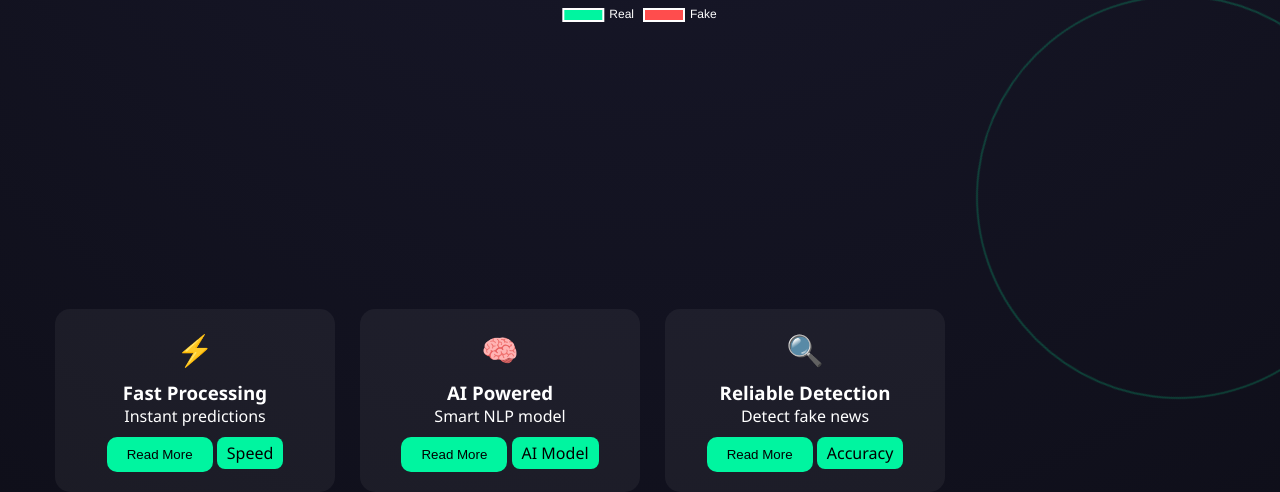
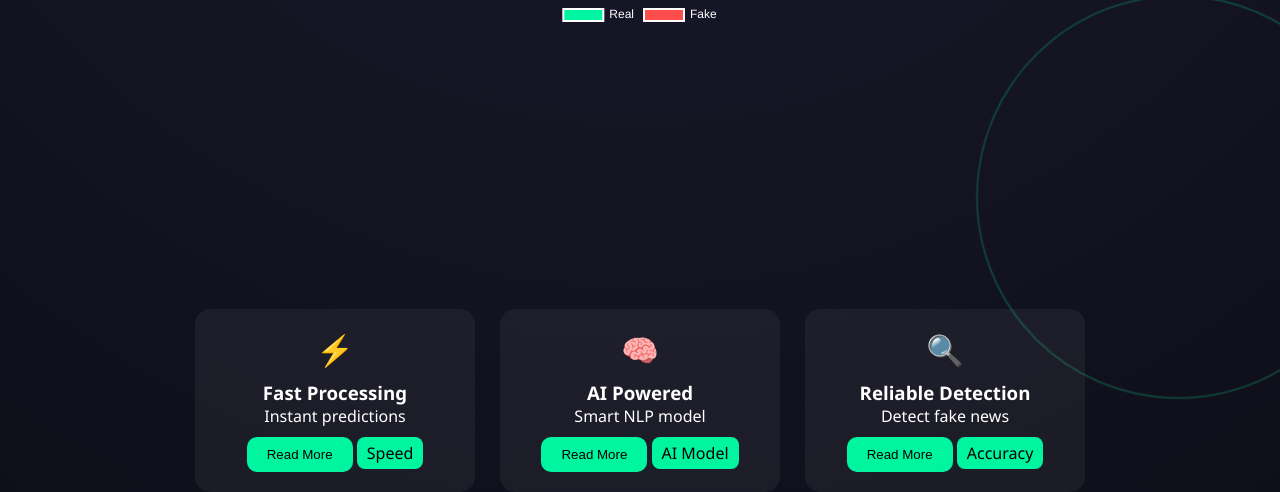
Before and after one commit to dipabhandari/Fake_News_Detection, a Flask app: template templates/index.html in a window 1280 px wide. Shown: the part 501-993 px from the top of the page. Run offline with Flask 3, Linux system fonts and the light colour scheme; the template is opened without the code that fills it: most values are stand-ins (such as "Sample title", 1, 10 or a date in 2020); parts of the project's set-up code (start-up, migrations or seed data) failed here and were passed over.

Commit message:
updated README and added screenshots

```diff
--- a/static/style.css
+++ b/static/style.css
@@ -101,7 +101,7 @@ button:hover {
     gap: 25px;
     margin-top: 40px;
     flex-wrap: wrap;
-    max-width: 1000px;
+    max-width: 10000px;
 }
 
 /* FEATURE CARD */
```
Also changed, not shown: 3 other files.
